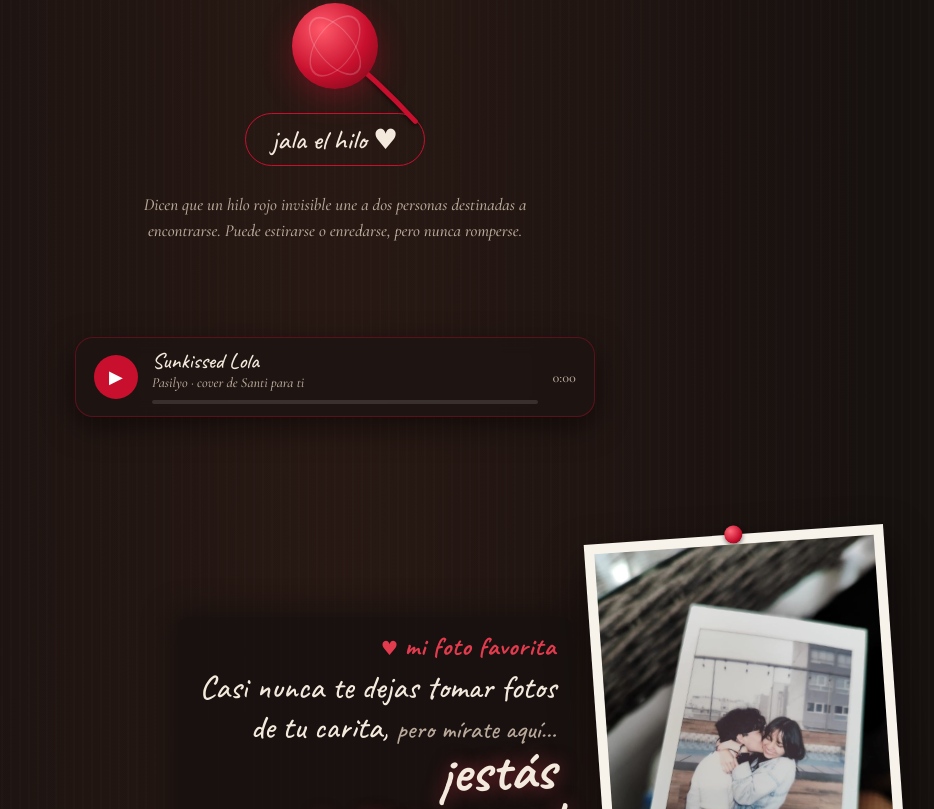
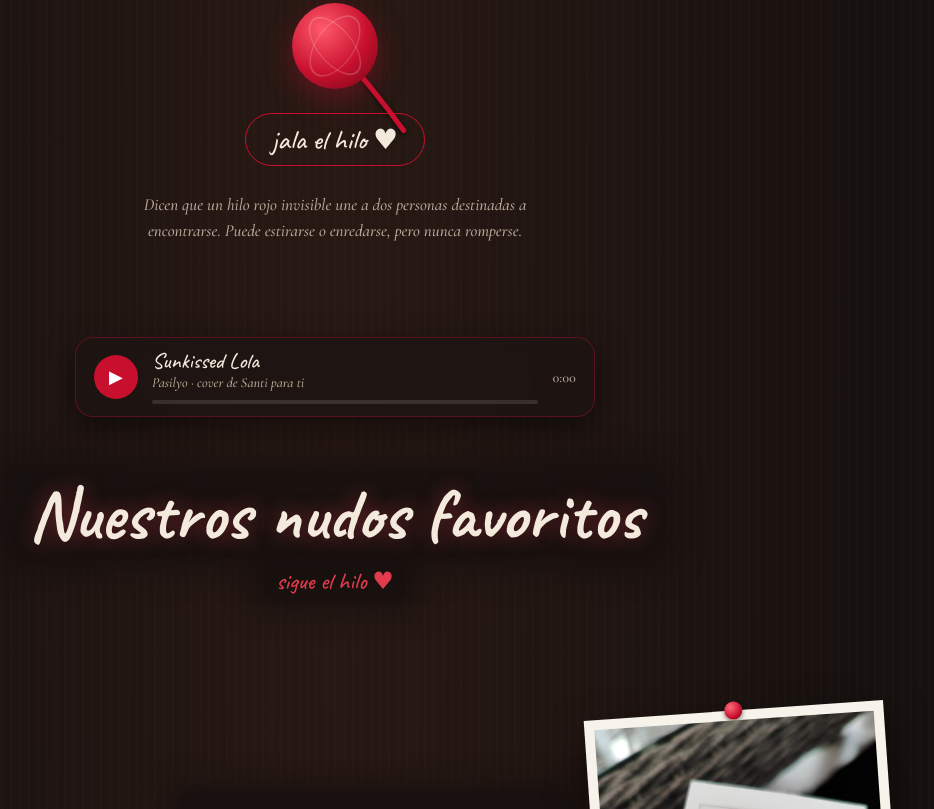
Before and after one commit to Lettuze/para-xio, a plain HTML site: page index.html in a window 1280 px wide. Shown: the part 367-1176 px from the top of the page, without its empty margins (305-1239 px from the left). Drawn offline with nearby package versions, Linux system fonts and the light colour scheme.

Commit message:
Titulo Nuestros nudos favoritos
Co-Authored-By: Claude Opus 5.5 <noreply@anthropic.com>
Claude-Session: https://claude.ai/code/session_01KLz9tQQSM27WMjGsAboN1t

```diff
--- a/index.html
+++ b/index.html
@@ -42,6 +42,12 @@
     font-family:"Caveat",cursive;font-size:28px;padding:8px 26px;border-radius:999px;cursor:pointer;transition:.25s}
   #pull:hover{background:var(--red)}
   .legend{max-width:420px;margin-top:26px;color:var(--muted);font-size:17px;font-style:italic}
+
+  #album{position:relative;z-index:2;text-align:center;padding:40px 20px 10px}
+  #album h2,#album p{display:inline-block;background:rgba(23,17,15,.85);box-shadow:0 0 28px 14px rgba(23,17,15,.85);border-radius:12px}
+  #album h2{font-family:"Caveat",cursive;font-weight:700;font-size:clamp(44px,10vw,72px);color:var(--ink);line-height:1.05;
+    text-shadow:0 0 22px rgba(226,59,78,.45);padding:4px 18px}
+  #album p{display:block;width:max-content;margin:6px auto 0;font-family:"Caveat",cursive;font-size:24px;color:var(--red-soft);padding:0 12px}
 
   /* nudos */
   .knot{position:relative;z-index:2;min-height:78vh;display:flex;align-items:center;padding:40px 6vw}
@@ -125,6 +131,11 @@
   <button id="pull">jala el hilo ♥</button>
   <p class="legend">Dicen que un hilo rojo invisible une a dos personas destinadas a encontrarse. Puede estirarse o enredarse, pero nunca romperse.</p>
 </section>
+
+<header id="album">
+  <h2>Nuestros nudos favoritos</h2>
+  <p>sigue el hilo ♥</p>
+</header>
 
 <!-- Nudos: cambia las frases por las tuyas -->
 <section class="knot"><div class="card">
```
